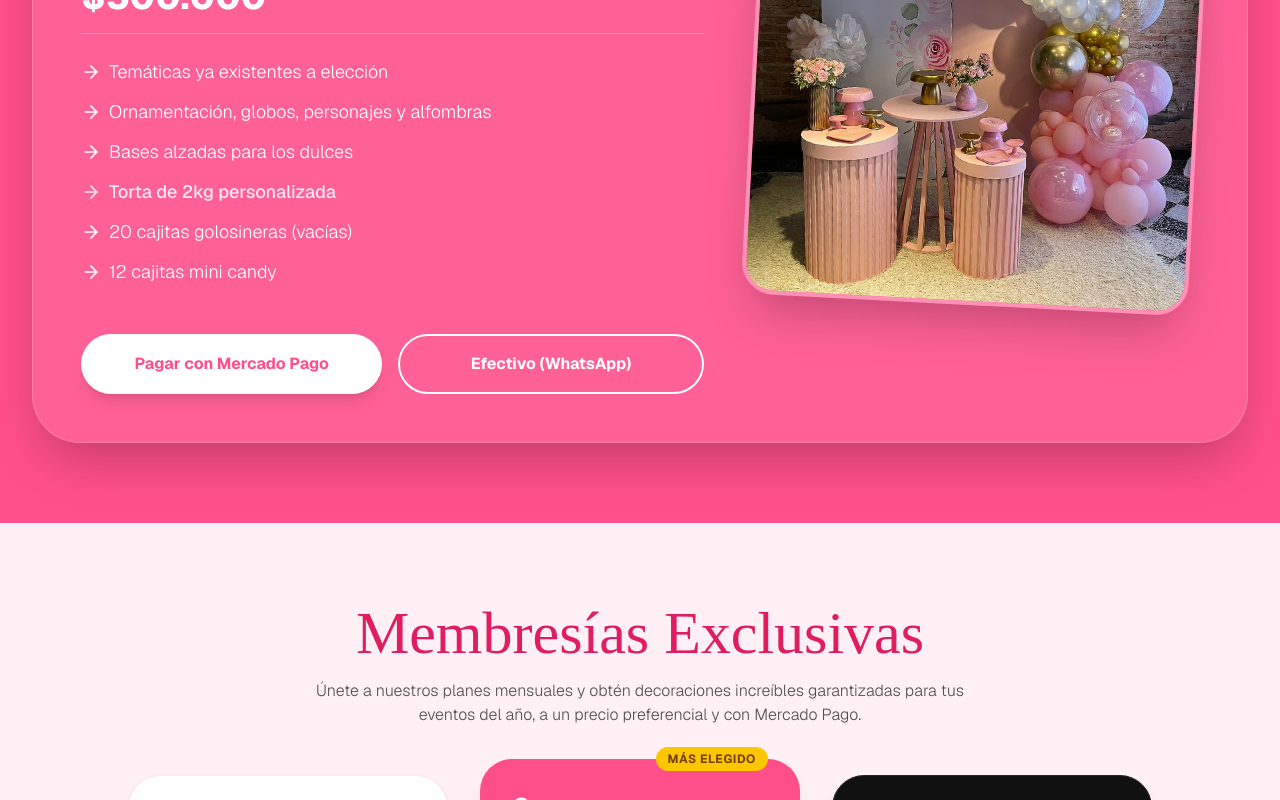
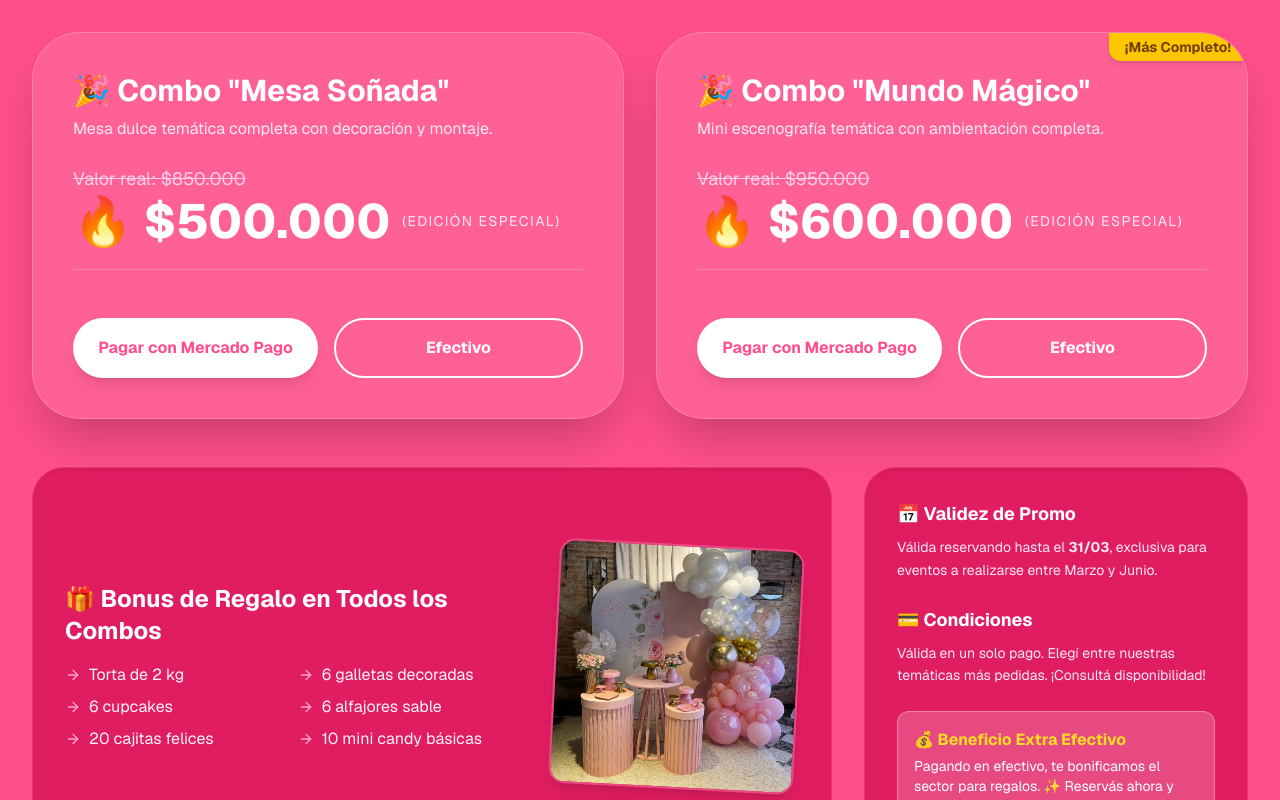
Before and after one commit to josuezerda/FloripondioAyD, a Next.js app: page / in a window 1280 px wide. Shown: the part 1120-1920 px from the top of the page. Built offline with nearby package versions, Linux system fonts and the light colour scheme.

Commit message:
feat: updated promo section with Floripondio Fest combos

```diff
--- a/src/app/page.tsx
+++ b/src/app/page.tsx
@@ -8,16 +8,16 @@ import { ShoppingCart, ChevronDown } from 'lucide-react';
 export default function Home() {
   const [isProcessing, setIsProcessing] = useState(false);
 
-  const handlePromoPayment = async () => {
+  const handlePromoPayment = async (title: string, price: number, description: string) => {
     setIsProcessing(true);
     try {
       const res = await fetch('/api/mercadopago/checkout', {
         method: 'POST',
         headers: { 'Content-Type': 'application/json' },
         body: JSON.stringify({
-          title: 'Promo Mini Escenográfica',
-          price: 500000,
-          description: 'Decoración mini escenográfica con globos, nombres, torta 2kg, cajitas'
+          title: title,
+          price: price,
+          description: description
         })
       });
       const data = await res.json();
@@ -97,7 +97,7 @@ export default function Home() {
 
         {/*
           ====================================================================
-          PROMO ESPECIAL ($500.000)
+          FLORIPONDIO FEST (Promos)
           ====================================================================
         */}
         <section className="relative w-full py-20 bg-[#FF4F8B] text-white">
@@ -105,60 +105,125 @@ export default function Home() {
             <div className="w-full h-full bg-[radial-gradient(circle_at_center,_var(--tw-gradient-stops))] from-white via-transparent to-transparent"></div>
           </div>
           <div className="container px-4 md:px-8 mx-auto relative z-10">
-            <div className="flex flex-col md:flex-row items-center gap-12 bg-white/10 backdrop-blur-md rounded-[3rem] p-8 md:p-12 border border-white/20 shadow-2xl">
+            <div className="text-center mb-12">
+              <div className="inline-block bg-white text-[#FF4F8B] font-bold px-4 py-1.5 rounded-full text-sm uppercase tracking-wide mb-4 shadow-sm">
+                Oferta Limitada
+              </div>
+              <h2 className="font-['var(--font-just-hello)'] text-6xl md:text-8xl leading-none mb-6">
+                Floripondio Fest
+              </h2>
+              <p className="text-xl md:text-2xl font-light max-w-3xl mx-auto">
+                Lanzamos combos exclusivos con temáticas que ya enamoraron, a un valor especial de cierre de temporada. Reservá tu ambientación completa y asegurá una celebración soñada.
+              </p>
+            </div>
 
-              {/* Promo Banner / Info */}
-              <div className="flex-1 space-y-6">
-                <div className="inline-block bg-white text-[#FF4F8B] font-bold px-4 py-1.5 rounded-full text-sm uppercase tracking-wide mb-2 shadow-sm">
-                  Oferta Limitada
-                </div>
-                <h2 className="font-['var(--font-just-hello)'] text-6xl md:text-7xl leading-none">
-                  Promo Mini Escenográfica
-                </h2>
-                <div className="text-4xl font-extrabold pb-4 border-b border-white/30">
-                  $500.000
+            <div className="flex flex-col lg:flex-row items-stretch gap-8">
+
+              {/* Combo 1 */}
+              <div className="flex-1 bg-white/10 backdrop-blur-md rounded-[3rem] p-8 md:p-10 border border-white/20 shadow-2xl flex flex-col">
+                <h3 className="text-3xl font-bold mb-2">🎉 Combo "Mesa Soñada"</h3>
+                <p className="text-pink-100 mb-6">Mesa dulce temática completa con decoración y montaje.</p>
+
+                <div className="mb-6 pb-6 border-b border-white/20">
+                  <div className="text-lg text-pink-200 line-through mb-1">Valor real: $850.000</div>
+                  <div className="text-4xl lg:text-5xl font-extrabold flex items-center gap-3">
+                    🔥 $500.000 <span className="text-sm font-normal text-pink-100 uppercase tracking-widest">(Edición Especial)</span>
+                  </div>
                 </div>
 
-                <ul className="space-y-3 font-light text-lg">
-                  <li className="flex items-center gap-2"><ArrowRightIcon className="h-5 w-5" /> Temáticas ya existentes a elección</li>
-                  <li className="flex items-center gap-2"><ArrowRightIcon className="h-5 w-5" /> Ornamentación, globos, personajes y alfombras</li>
-                  <li className="flex items-center gap-2"><ArrowRightIcon className="h-5 w-5" /> Bases alzadas para los dulces</li>
-                  <li className="flex items-center gap-2 text-pink-100 font-medium"><ArrowRightIcon className="h-5 w-5" /> Torta de 2kg personalizada</li>
-                  <li className="flex items-center gap-2"><ArrowRightIcon className="h-5 w-5" /> 20 cajitas golosineras (vacías)</li>
-                  <li className="flex items-center gap-2"><ArrowRightIcon className="h-5 w-5" /> 12 cajitas mini candy</li>
-                </ul>
-
-                <div className="flex flex-col sm:flex-row gap-4 pt-6">
+                <div className="flex flex-col sm:flex-row gap-4 mt-auto pt-6">
                   <button
-                    onClick={handlePromoPayment}
+                    onClick={() => handlePromoPayment('Combo Mesa Soñada', 500000, 'Mesa dulce temática completa con decoración y montaje')}
                     disabled={isProcessing}
                     className="flex-1 bg-white text-[#FF4F8B] py-4 rounded-full font-bold shadow-lg hover:scale-105 transition-all flex items-center justify-center gap-2"
                   >
                     {isProcessing ? 'Procesando...' : 'Pagar con Mercado Pago'}
                   </button>
                   <a
-                    href="https://wa.me/5493855196364?text=Hola!%20Quiero%20reservar%20la%20Promo%20Mini%20Escenográfica%20de%20$500.000%20en%20efectivo."
+                    href="https://wa.me/5493855196364?text=Hola!%20Quiero%20reservar%20el%20Combo%201%20(Mesa%20Soñada)%20de%20$500.000%20en%20efectivo."
                     target="_blank"
                     rel="noopener noreferrer"
                     className="flex-1 bg-transparent border-2 border-white text-white py-4 rounded-full font-bold hover:bg-white/10 transition-colors flex items-center justify-center text-center"
                   >
-                    Efectivo (WhatsApp)
+                    Efectivo
                   </a>
                 </div>
               </div>
 
-              {/* Promo Image */}
-              <div className="w-full md:w-1/2 lg:w-2/5">
-                <div className="relative aspect-square w-full rounded-[2rem] overflow-hidden shadow-2xl border-4 border-white/30 rotate-3 hover:rotate-0 transition-transform duration-500">
-                  <Image
-                    src="/promo.jpg"
-                    alt="Promo Decoración"
-                    fill
-                    className="object-cover"
-                  />
+              {/* Combo 2 */}
+              <div className="flex-1 bg-white/10 backdrop-blur-md rounded-[3rem] p-8 md:p-10 border border-white/20 shadow-2xl flex flex-col relative overflow-hidden">
+                <div className="absolute top-0 right-0 bg-yellow-400 text-yellow-900 font-bold px-4 py-1 rounded-bl-xl text-sm z-10 shadow-md">
+                  ¡Más Completo!
+                </div>
+                <h3 className="text-3xl font-bold mb-2 z-10">🎉 Combo "Mundo Mágico"</h3>
+                <p className="text-pink-100 mb-6 z-10">Mini escenografía temática con ambientación completa.</p>
+
+                <div className="mb-6 pb-6 border-b border-white/20 z-10">
+                  <div className="text-lg text-pink-200 line-through mb-1">Valor real: $950.000</div>
+                  <div className="text-4xl lg:text-5xl font-extrabold flex items-center gap-3">
+                    🔥 $600.000 <span className="text-sm font-normal text-pink-100 uppercase tracking-widest">(Edición Especial)</span>
+                  </div>
+                </div>
+
+                <div className="flex flex-col sm:flex-row gap-4 mt-auto pt-6 z-10">
+                  <button
+                    onClick={() => handlePromoPayment('Combo Mundo Mágico', 600000, 'Mini escenografía temática con ambientación completa')}
+                    disabled={isProcessing}
+                    className="flex-1 bg-white text-[#FF4F8B] py-4 rounded-full font-bold shadow-lg hover:scale-105 transition-all flex items-center justify-center gap-2"
+                  >
+                    {isProcessing ? 'Procesando...' : 'Pagar con Mercado Pago'}
+                  </button>
+                  <a
+                    href="https://wa.me/5493855196364?text=Hola!%20Quiero%20reservar%20el%20Combo%202%20(Mundo%20Mágico)%20de%20$600.000%20en%20efectivo."
+                    target="_blank"
+                    rel="noopener noreferrer"
+                    className="flex-1 bg-transparent border-2 border-white text-white py-4 rounded-full font-bold hover:bg-white/10 transition-colors flex items-center justify-center text-center"
+                  >
+                    Efectivo
+                  </a>
                 </div>
               </div>
             </div>
+
+            {/* Bonuses and Conditions Grid */}
+            <div className="mt-12 grid grid-cols-1 md:grid-cols-2 lg:grid-cols-3 gap-8">
+
+              {/* Bonus Items */}
+              <div className="lg:col-span-2 bg-[#E11D62] rounded-[2rem] p-8 shadow-inner border border-white/10 flex flex-col md:flex-row gap-8 items-center">
+                <div className="flex-1">
+                  <h4 className="text-2xl font-bold flex items-center gap-2 mb-4">🎁 Bonus de Regalo en Todos los Combos</h4>
+                  <ul className="grid grid-cols-1 sm:grid-cols-2 gap-2 text-pink-50">
+                    <li className="flex items-center gap-2"><ArrowRightIcon className="h-4 w-4 text-pink-300" /> Torta de 2 kg</li>
+                    <li className="flex items-center gap-2"><ArrowRightIcon className="h-4 w-4 text-pink-300" /> 6 galletas decoradas</li>
+                    <li className="flex items-center gap-2"><ArrowRightIcon className="h-4 w-4 text-pink-300" /> 6 cupcakes</li>
+                    <li className="flex items-center gap-2"><ArrowRightIcon className="h-4 w-4 text-pink-300" /> 6 alfajores sable</li>
+                    <li className="flex items-center gap-2"><ArrowRightIcon className="h-4 w-4 text-pink-300" /> 20 cajitas felices</li>
+                    <li className="flex items-center gap-2"><ArrowRightIcon className="h-4 w-4 text-pink-300" /> 10 mini candy básicas</li>
+                  </ul>
+                </div>
+                <div className="w-full md:w-1/3 aspect-square relative rounded-2xl overflow-hidden shadow-lg border-2 border-white/20 rotate-3">
+                  <Image src="/promo.jpg" alt="Bonus Decoración" fill className="object-cover" />
+                </div>
+              </div>
+
+              {/* Legal / Conditions */}
+              <div className="bg-[#E11D62] rounded-[2rem] p-8 shadow-inner border border-white/10 flex flex-col justify-center space-y-6">
+                <div>
+                  <h5 className="font-bold text-lg mb-2 flex items-center gap-2">📅 Validez de Promo</h5>
+                  <p className="text-pink-100 text-sm leading-relaxed">Válida reservando hasta el <strong>31/03</strong>, exclusiva para eventos a realizarse entre Marzo y Junio.</p>
+                </div>
+                <div>
+                  <h5 className="font-bold text-lg mb-2 flex items-center gap-2">💳 Condiciones</h5>
+                  <p className="text-pink-100 text-sm leading-relaxed">Válida en un solo pago. Elegí entre nuestras temáticas más pedidas. ¡Consultá disponibilidad!</p>
+                </div>
+                <div className="bg-white/20 rounded-xl p-4 border border-white/30">
+                  <h5 className="font-bold text-yellow-300 mb-1 flex items-center gap-2">💰 Beneficio Extra Efectivo</h5>
+                  <p className="text-sm">Pagando en efectivo, te bonificamos el sector para regalos. ✨ Reservás ahora y solo te ocupás de disfrutar de la fiesta.</p>
+                </div>
+              </div>
+
+            </div>
+
           </div>
         </section>
 
```
